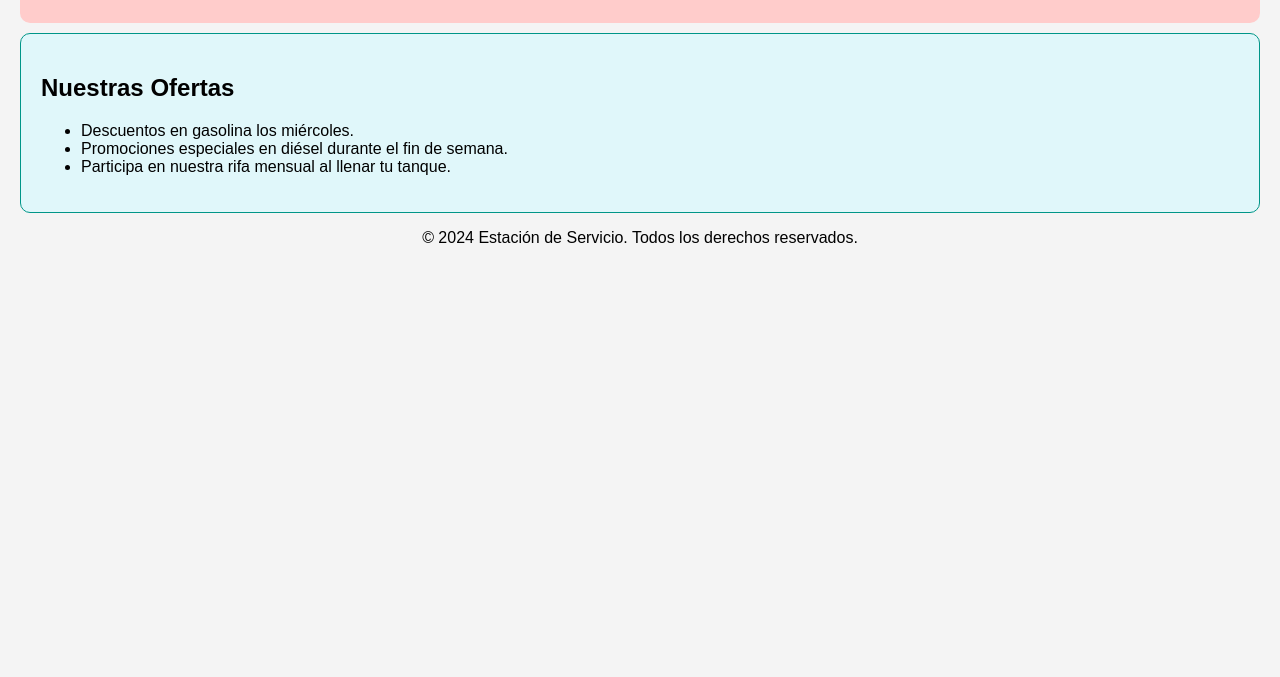
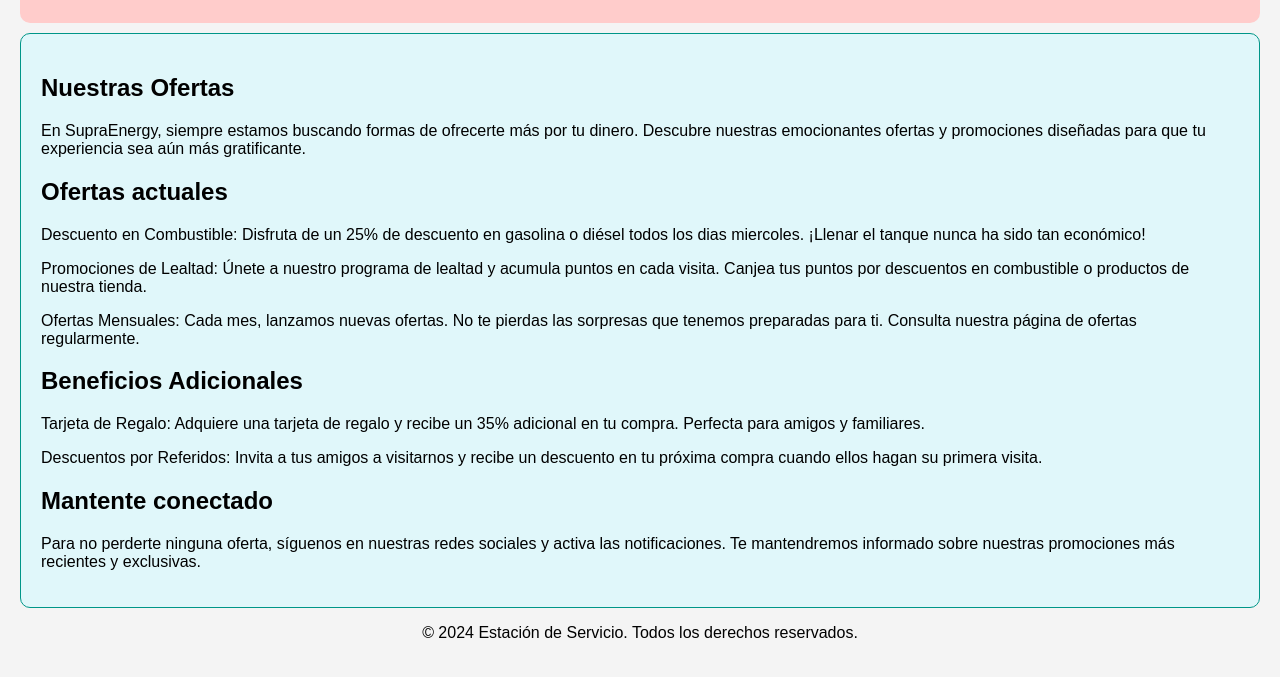
Before and after one commit to DRomero358/SupraEnergy, a plain HTML site: page ofertas.html in a window 1280 px wide. Shown: the part 131-808 px from the top of the page. Drawn offline with Linux system fonts and the light colour scheme.

Commit message:
act ofertas

```diff
--- a/ofertas.html
+++ b/ofertas.html
@@ -22,11 +22,22 @@
     </header>
     <main>
         <h2>Nuestras Ofertas</h2>
-        <ul>
-            <li>Descuentos en gasolina los miércoles.</li>
-            <li>Promociones especiales en diésel durante el fin de semana.</li>
-            <li>Participa en nuestra rifa mensual al llenar tu tanque.</li>
-        </ul>
+        <p>En SupraEnergy, siempre estamos buscando formas de ofrecerte más por tu dinero. Descubre nuestras emocionantes ofertas y promociones diseñadas para que tu experiencia sea aún más gratificante.</p>
+
+        <h2>Ofertas actuales</h2>
+        <p>Descuento en Combustible: Disfruta de un 25% de descuento en gasolina o diésel todos los dias miercoles. ¡Llenar el tanque nunca ha sido tan económico!</p>
+
+        <p>Promociones de Lealtad: Únete a nuestro programa de lealtad y acumula puntos en cada visita. Canjea tus puntos por descuentos en combustible o productos de nuestra tienda.</p>
+
+        <p>Ofertas Mensuales: Cada mes, lanzamos nuevas ofertas. No te pierdas las sorpresas que tenemos preparadas para ti. Consulta nuestra página de ofertas regularmente.</p>
+
+        <h2>Beneficios Adicionales</h2>
+        <p>Tarjeta de Regalo: Adquiere una tarjeta de regalo y recibe un 35% adicional en tu compra. Perfecta para amigos y familiares.</p>
+
+        <p>Descuentos por Referidos: Invita a tus amigos a visitarnos y recibe un descuento en tu próxima compra cuando ellos hagan su primera visita.</p>
+
+        <h2>Mantente conectado</h2>
+        <p>Para no perderte ninguna oferta, síguenos en nuestras redes sociales y activa las notificaciones. Te mantendremos informado sobre nuestras promociones más recientes y exclusivas.</p>
     </main>
     <footer>
         <p>&copy; 2024 Estación de Servicio. Todos los derechos reservados.</p>
```
